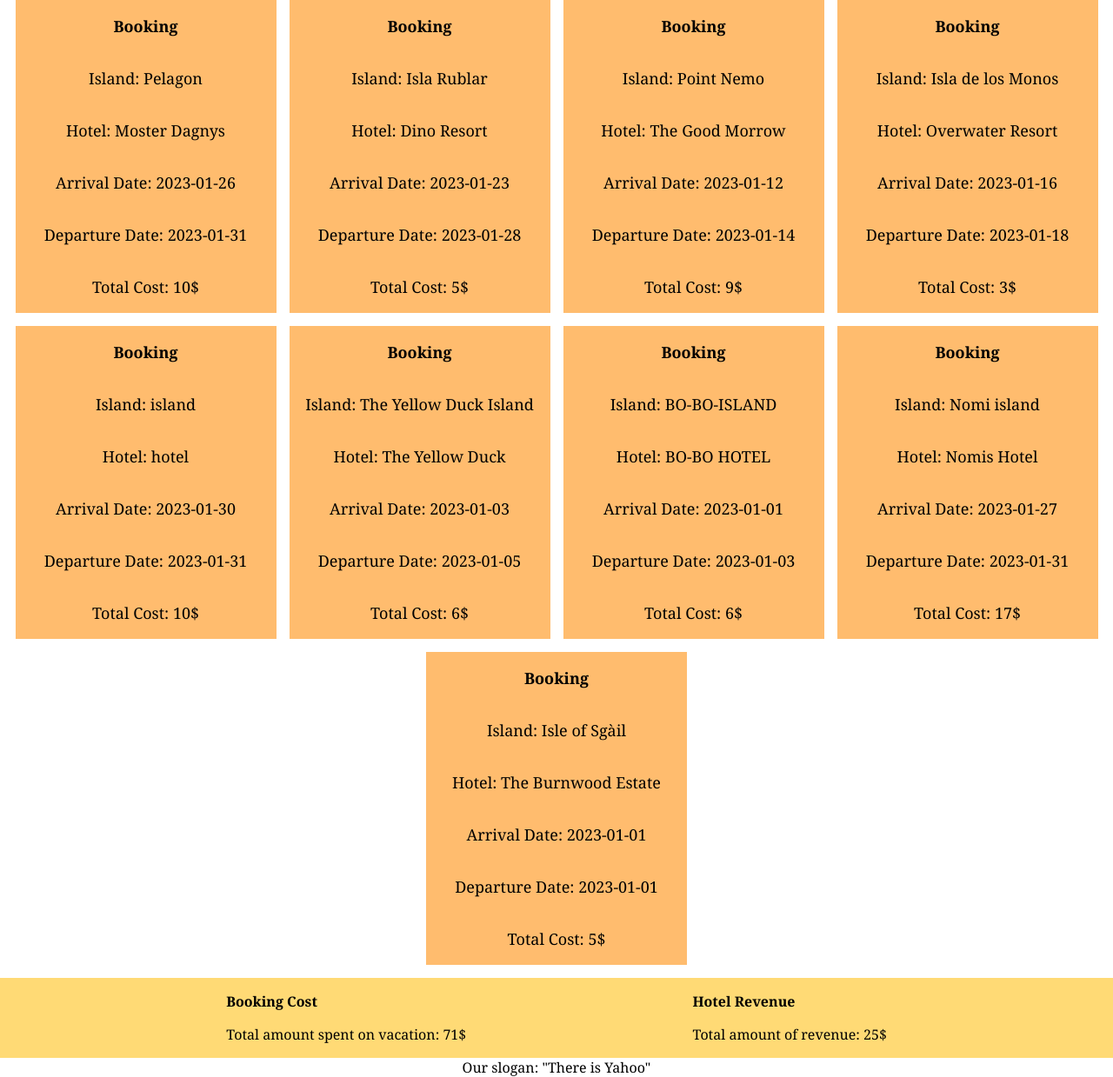
After one commit to gustavenoksson/hotel-yahoo, a PHP site: page /logbook.php in a window 1280 px wide. The commit adds this page. Shown: the whole page at 87% size. Run offline with PHP 8.4, Linux system fonts and the light colour scheme; data comes from the database, SQL or seed files in the repository.

Commit message:
added logbook.php

```diff
--- /dev/null
+++ b/logbook.php
@@ -0,0 +1,64 @@
+<?php
+
+require __DIR__ . "/header.php";
+require __DIR__ . "/hotelFunctions.php";
+
+$file = file_get_contents(__DIR__ . "/logbook.json");
+$vacation = json_decode($file, true);
+$totalCost = 0;
+
+function getRevenue()
+{
+
+    $db = connect("hotel.db");
+
+    $statement = $db->prepare("SELECT cost FROM bookings");
+    $statement->execute();
+    $costs = $statement->fetchAll();
+
+    $totalRevenue = 0;
+
+    foreach ($costs as $cost) {
+        foreach ($cost as $revenue) {
+            $totalRevenue += $revenue;
+        }
+    }
+    echo "Total amount of revenue: " . $totalRevenue;
+};
+
+?>
+<section class="vacationSection">
+    <?php
+    foreach ($vacation as $key => $hotelBookings) :
+        foreach ($hotelBookings as $hotelBooking) :
+
+            // Calculates the total costs of all bookings
+            $totalCost += (int) $hotelBooking["total_cost"];
+    ?>
+            <article class="vacationCard">
+                <p class="headline">Booking</p>
+                <p>Island: <?= $hotelBooking["island"] ?></p>
+                <p>Hotel: <?= $hotelBooking["hotel"] ?></p>
+                <p>Arrival Date: <?= $hotelBooking["arrival_date"] ?></p>
+                <p>Departure Date: <?= $hotelBooking["departure_date"] ?></p>
+                <p>Total Cost: <?= $hotelBooking["total_cost"] ?>$</p>
+            </article>
+    <?php
+        endforeach;
+    endforeach;
+    ?>
+    <article class="vacationFactBox">
+        <div>
+            <p class="headline">Booking Cost</p>
+            <p>Total amount spent on vacation: <?= $totalCost ?>$</p>
+        </div>
+        <div>
+            <p class="headline">Hotel Revenue</p>
+            <p> <?php getRevenue() ?>$ </p>
+        </div>
+    </article>
+</section>
+
+<?php
+
+require __DIR__ . '/slogan.php';
--- a/style.css
+++ b/style.css
@@ -94,3 +94,37 @@ slogan {
   bottom: 0;
   width: 100%;
 }
+
+/* Logbook.php */
+
+.vacationSection {
+  display: flex;
+  flex-wrap: wrap;
+  justify-content: center;
+  gap: 15px;
+}
+
+.headline {
+  font-weight: bold;
+}
+
+.vacationCard {
+  width: 300px;
+  display: flex;
+  justify-content: center;
+  align-items: center;
+  flex-direction: column;
+  color: rgb(0, 0, 0);
+  background-color: rgb(255, 188, 110);
+}
+
+.vacationCard p {
+  font-size: 18px;
+}
+
+.vacationFactBox {
+  display: flex;
+  justify-content: space-evenly;
+  width: 100%;
+  background-color: rgb(255, 218, 117);
+}
```
